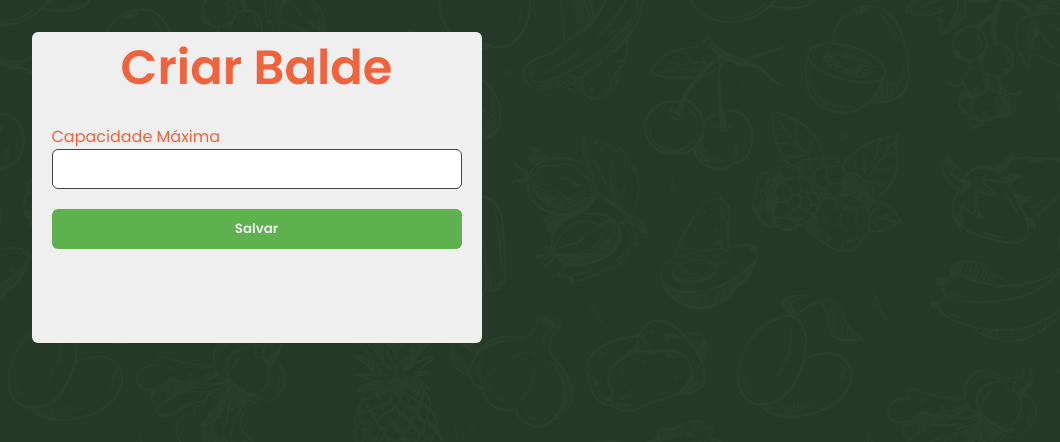
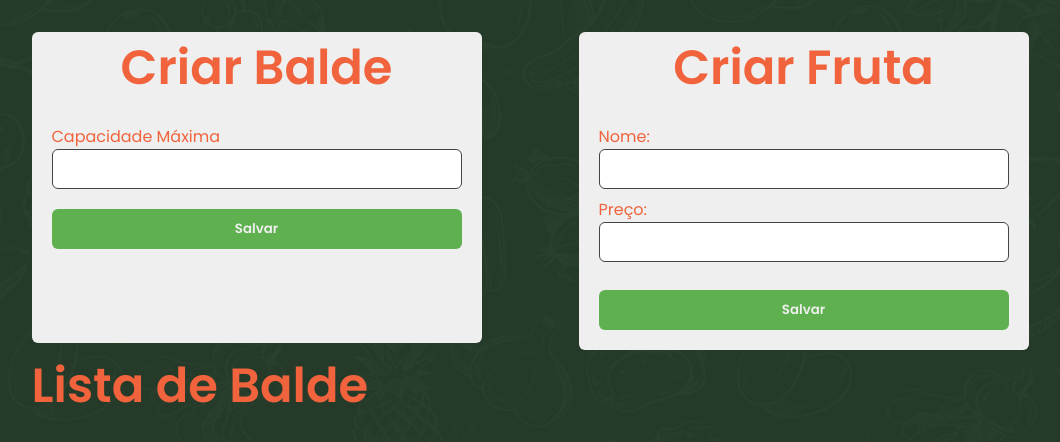
Before and after one commit to chrisviana/simulation-bucket-fruits, a React (Vite) app: page / in a window 1280 px wide. Shown: the top 442 px of the page, without its empty margins (110-1170 px from the left). Built offline with nearby package versions, Linux system fonts and the light colour scheme.

Commit message:
Criado interface para registrar as frutas

```diff
--- a/src/App.tsx
+++ b/src/App.tsx
@@ -1,10 +1,15 @@
 import { Balde } from './components/balde'
 import './app.scss'
+import { Frutas } from './components/frutas'
 export const App = () => {
 
 	return (
 		<div className='container-app'>
 			<Balde />
+			<Frutas />
+			<div>
+				<h1>Lista de Balde</h1>
+			</div>
 		</div>
 	)
 }
--- a/src/app.scss
+++ b/src/app.scss
@@ -1,6 +1,8 @@
 .container-app {
   width: 997px;
-  height: 850px;
   border-radius: 6px;
   margin: 32px auto;
+  display: flex;
+  flex-wrap: wrap;
+  justify-content: space-between;
 }
--- /dev/null
+++ b/src/components/frutas/index.tsx
@@ -0,0 +1,47 @@
+import { useForm, SubmitHandler } from 'react-hook-form'
+import './styles.scss'
+
+type FormularioFrutas = {
+	nome: string;
+  preco: number;
+}
+
+export const Frutas = () => {
+
+	const { register, handleSubmit, formState: { errors }, reset } = useForm<FormularioFrutas>()
+
+	const salvarFruta: SubmitHandler<FormularioFrutas> = data => {
+		console.log(data)
+
+		reset()
+	}
+
+	return (
+		<div className='container-fruta'>
+			<h1>Criar Fruta</h1>
+			<form onSubmit={handleSubmit(salvarFruta)}>
+				<div>
+					<span>Nome:</span>
+					<input type='text'
+						{...register('nome', {
+							required: 'Nome do produto é obrigatório',
+						})}
+					/>
+					{errors.nome && <p>{errors.nome.message}</p>}
+				</div>
+				<div>
+					<span>Preço:</span>
+					<input type="number" min="0.01" step="0.01"
+						{...register('preco', {
+							required: 'O preço é obrigatório',
+							valueAsNumber: true,
+							validate: value => value > 0 || 'O preço deve ser maior que zero.'
+						})}
+					/>
+					{errors.preco && <p>{errors.preco.message}</p>}
+				</div>
+				<button type='submit'>Salvar</button>
+			</form>
+		</div>
+	)
+}
--- /dev/null
+++ b/src/components/frutas/styles.scss
@@ -0,0 +1,49 @@
+.container-fruta {
+  width: 450px;
+  height: auto;
+  border-radius: 6px;
+  background: var(--cinza-claro);
+
+
+  form {
+    color: var(--coral);
+
+    display: flex;
+    flex-direction: column;
+    justify-content: center;
+    align-items:  center;
+    padding: 20px;
+    gap: 8px;
+
+    div {
+      display: flex;
+      flex-direction: column;
+      width: 100%;
+
+      input {
+        height: 40px;
+        border-radius: 6px;
+        border: 1px solid var(--cinza);
+        padding: 12px;
+      }
+    }
+
+
+    button {
+      height: 40px;
+      font-weight: 600;
+      width: 100%;
+      background-color: var(--verde);
+      color: var(--cinza-claro);
+      border-radius: 6px;
+      border: none;
+      margin-top: 20px;
+      cursor: pointer;
+
+      &:hover {
+        transition: background 0.5s;
+        background-color: var(--verde-escuro);
+      }
+    }
+  }
+}
```
Also changed, not shown: 1 other file (tests, documents, lock files or other folders).
